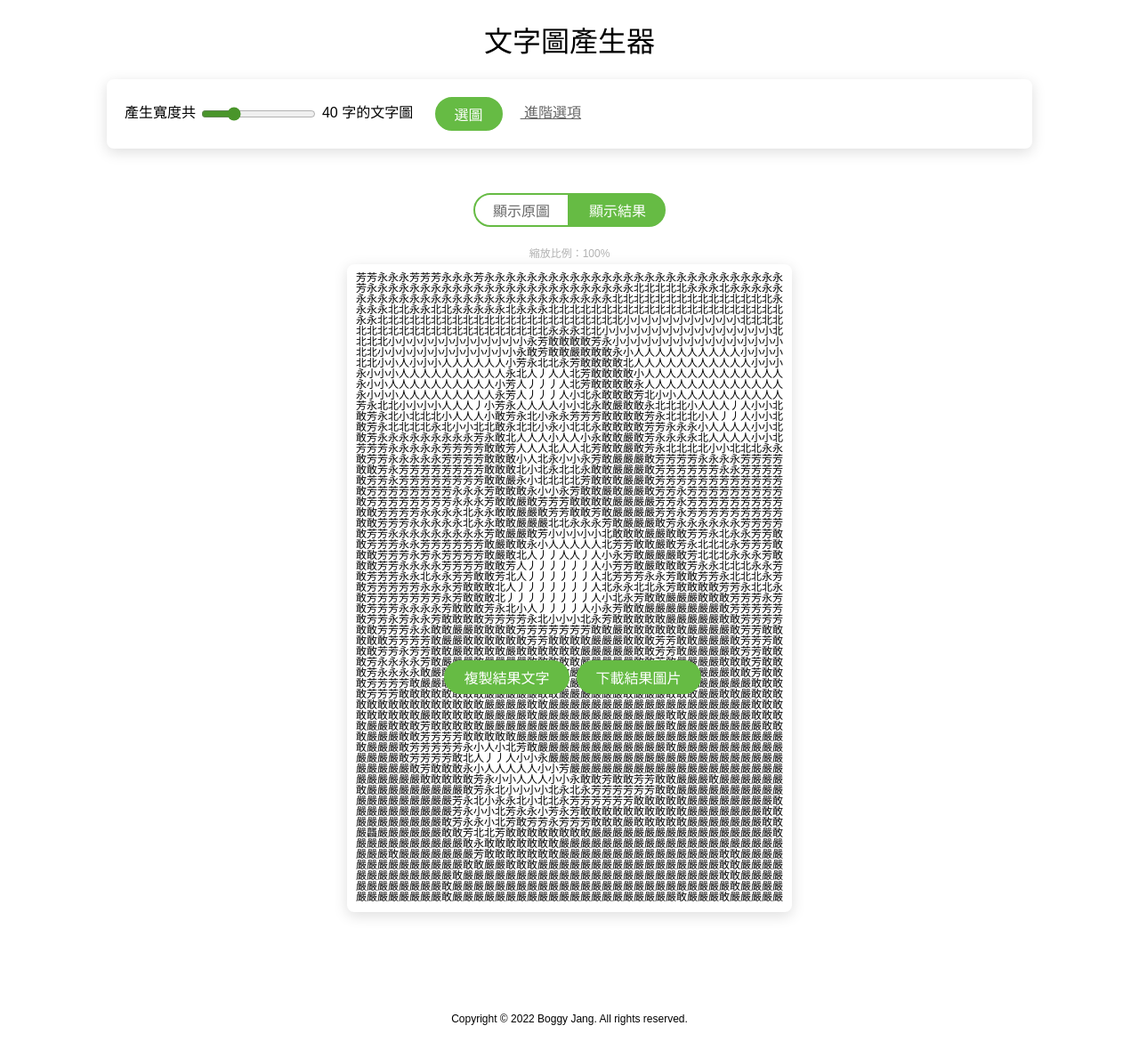
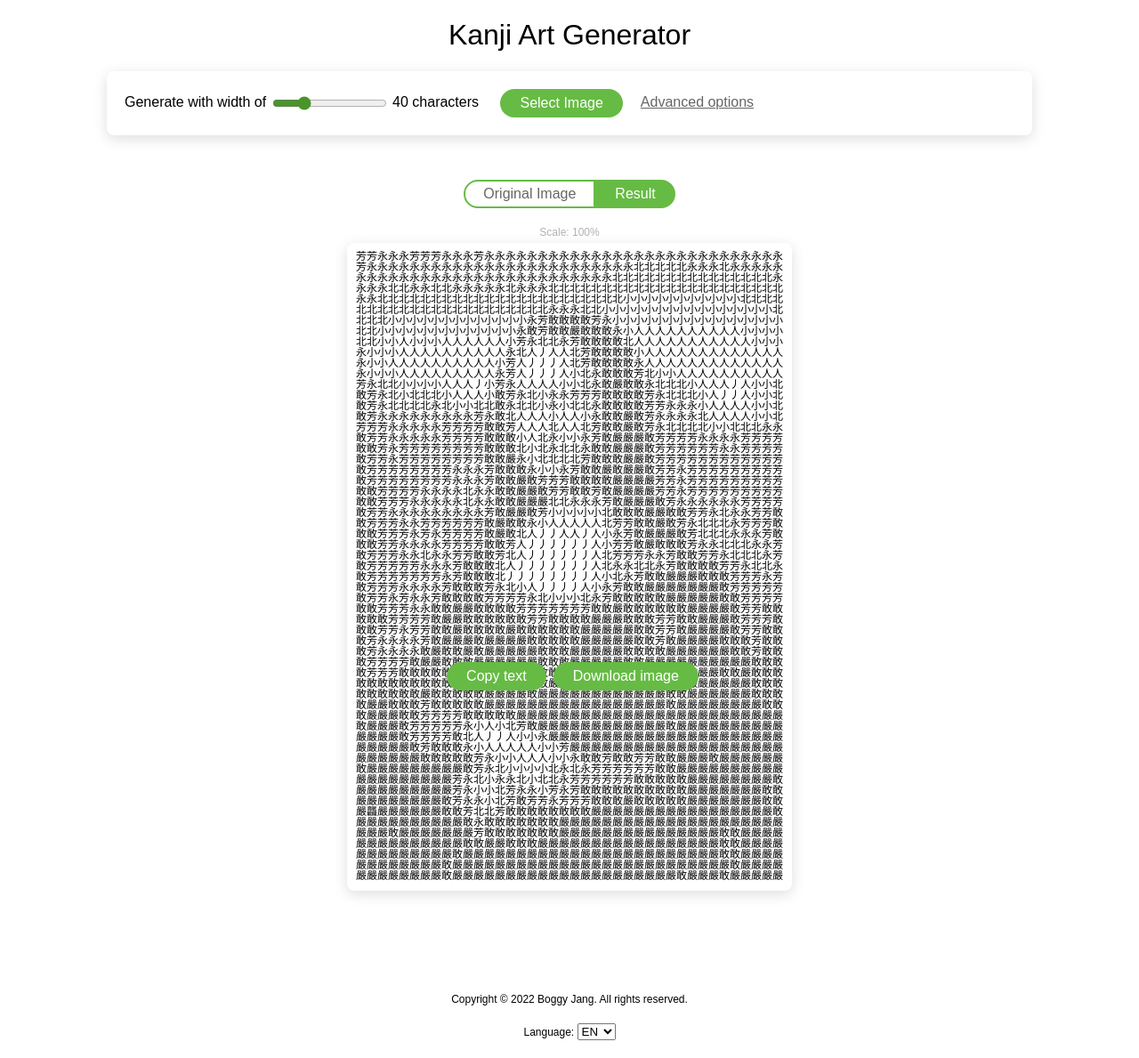
Before and after one commit to boggyjan/asciiart, a Vue app: page / in a window 1280 px wide. Shown: the whole page at 89% size. Built offline with nearby package versions, Linux system fonts and the light colour scheme.

Commit message:
add i18n

```diff
--- a/package.json
+++ b/package.json
@@ -8,7 +8,8 @@
     "lint": "eslint . --ext .vue,.js,.jsx,.cjs,.mjs --fix --ignore-path .gitignore"
   },
   "dependencies": {
-    "vue": "^3.2.36"
+    "vue": "^3.2.36",
+    "vue-i18n": "^9.1.10"
   },
   "devDependencies": {
     "@vitejs/plugin-vue": "^2.3.3",
--- a/src/App.vue
+++ b/src/App.vue
@@ -1,11 +1,11 @@
 <template>
   <div class="kanji-art">
     <header>
-      <h1>文字圖產生器</h1>
+      <h1>{{ $t('kanji_art_generator') }}</h1>
     </header>
 
     <div class="controls">
-      產生寬度共
+      {{ $t('gen_width_letters_total') }}
       <input
         v-model.number="widthTextLength"
         type="range"
@@ -13,13 +13,13 @@
         :max="100"
       >
       {{ widthTextLength }}
-      字的文字圖
+      {{ $t('gen_width_letters_total_2') }}
 
       <button
         type="button"
         @click="$refs.fileInput.click()"
       >
-        選圖
+        {{ $t('select_pic') }}
       </button>
       <a
         v-if="!advancedOptionsVisible"
@@ -27,7 +27,7 @@
         class="advanced-btn"
         @click="advancedOptionsVisible = true"
       >
-        進階選項
+        {{ $t('adv_opts') }}
       </a>
 
       <input
@@ -51,12 +51,12 @@
         class="advanced-options"
       >
         <div class="title">
-          進階選項
+          {{ $t('adv_opts') }}
         </div>
 
         <div class="option-block">
           <div class="option-title">
-            亮度文字列表
+            {{ $t('list_of_light_to_word') }}
           </div>
 
           <div class="options options-grid-5 options-depth-text">
@@ -83,7 +83,7 @@
           class="close-btn"
           @click="advancedOptionsVisible = false"
         >
-          關閉
+          {{ $t('close') }}
         </button>
       </div>
     </div>
@@ -94,18 +94,19 @@
           :class="{ active: showOriginalImage }"
           @click="showOriginalImage = true"
         >
-          顯示原圖
+          {{ $t('show_original_pic') }}
         </button>
         <button
           :class="{ active: !showOriginalImage }"
           @click="showOriginalImage = false"
         >
-          顯示結果
+          {{ $t('show_result') }}
         </button>
       </div>
 
       <div class="preview-scale">
-        縮放比例：{{ Math.floor(previewScale * 100) }}%
+        {{ $t('scale_percentage') }}:
+        {{ Math.floor(previewScale * 100) }}%
       </div>
 
       <div
@@ -130,34 +131,36 @@
           type="button"
           @click="copyResult()"
         >
-          {{ copyBtnText }}
+          {{ copyBtnSuccess ? $t('copy_success') : $t('copy') }}
         </button>
         <button
           type="button"
           @click="downloadResultImage()"
         >
-          {{ downloadBtnText }}
+          {{ downloadBtnSuccess ? $t('download_success') : $t('download') }}
         </button>
       </div>
     </div>
 
     <footer>
       Copyright © {{ new Date().getFullYear() }} Boggy Jang. All rights reserved.
+
+      <div class="lang">
+        Language: <select v-model="$i18n.locale">
+          <option
+            v-for="locale in $i18n.availableLocales"
+            :key="`locale-${locale}`"
+            :value="locale"
+          >
+            {{ locale.toUpperCase() }}
+          </option>
+        </select>
+      </div>
     </footer>
   </div>
 </template>
 
 <script>
-const copyBtnTextType = {
-  normal: '複製結果文字',
-  success: '複製完成！'
-}
-
-const downloadBtnTextType = {
-  normal: '下載結果圖片',
-  success: '下載完成！'
-}
-
 export default {
   data () {
     return {
@@ -170,8 +173,8 @@ export default {
       showOriginalImage: false,
       windowWidth: 320,
 
-      copyBtnText: copyBtnTextType.normal,
-      downloadBtnText: downloadBtnTextType.normal,
+      copyBtnSuccess: false,
+      downloadBtnSuccess: false,
       advancedOptionsVisible: false
     }
   },
@@ -300,9 +303,9 @@ export default {
       this.$refs.resultTextArea.blur()
 
       // btn text
-      this.copyBtnText = copyBtnTextType.success
+      this.copyBtnSuccess = true
       setTimeout(() => {
-        this.copyBtnText = copyBtnTextType.normal
+        this.copyBtnSuccess = false
       }, 2000)
     },
 
@@ -352,9 +355,9 @@ export default {
       }, 'image/jpeg', 0.8)
 
       // btn text
-      this.downloadBtnText = downloadBtnTextType.success
+      this.downloadBtnSuccess = true
       setTimeout(() => {
-        this.downloadBtnText = downloadBtnTextType.normal
+        this.downloadBtnSuccess = false
       }, 2000)
     },
 
@@ -429,6 +432,10 @@ body {
   footer {
     margin-top: 50px;
     font-size: 12px;
+
+    .lang {
+      margin-top: 20px;
+    }
   }
 
   .controls {
@@ -587,7 +594,7 @@ body {
       }
 
       button {
-        margin: 0 4px;
+        margin: 4px;
       }
     }
   }
--- a/src/main.js
+++ b/src/main.js
@@ -1,4 +1,73 @@
 import { createApp } from 'vue'
+import { createI18n } from 'vue-i18n'
+
 import App from './App.vue'
 
-createApp(App).mount('#app')
+const messages = {
+  tw: {
+    kanji_art_generator: '文字圖產生器',
+    gen_width_letters_total: '產生寬度共',
+    gen_width_letters_total_2: '字的文字圖',
+    select_pic: '選圖',
+    adv_opts: '進階選項',
+    list_of_light_to_word: '亮度文字列表',
+    close: '關閉',
+    show_original_pic: '顯示原圖',
+    show_result: '顯示結果',
+    scale_percentage: '縮放比例',
+    copy: '複製結果文字',
+    copy_success: '複製完成！',
+    download: '下載結果圖片',
+    download_success: '下載完成！'
+  },
+  en: {
+    kanji_art_generator: 'Kanji Art Generator',
+    gen_width_letters_total: 'Generate with width of',
+    gen_width_letters_total_2: 'characters',
+    select_pic: 'Select Image',
+    adv_opts: 'Advanced options',
+    list_of_light_to_word: 'Luminance text list',
+    close: 'Close',
+    show_original_pic: 'Original Image',
+    show_result: 'Result',
+    scale_percentage: 'Scale',
+    copy: 'Copy text',
+    copy_success: 'Copy complete!',
+    download: 'Download image',
+    download_success: 'Download complete!'
+  },
+  jp: {
+    kanji_art_generator: '漢字アスキーアート生成',
+    gen_width_letters_total: '幅',
+    gen_width_letters_total_2: '文字のテキストマップを生成',
+    select_pic: '画像の選択',
+    adv_opts: '高度なオプション',
+    list_of_light_to_word: '輝度テキストリスト',
+    close: '閉じる',
+    show_original_pic: '元の画像を表示',
+    show_result: '結果を表示',
+    scale_percentage: 'スケーリング割合',
+    copy: 'テキストをコピー',
+    copy_success: 'コピー完成！',
+    download: '結果の画像をダウンロード',
+    download_success: 'ダウンロード完成！'
+  }
+}
+
+let locale
+
+if (navigator.language === 'ja') {
+  locale = 'jp'
+} else if (navigator.language.search('zh') > -1) {
+  locale = 'tw'
+} else {
+  locale = 'en'
+}
+
+const i18n = createI18n({
+  locale,
+  fallbackLocale: 'tw',
+  messages
+})
+
+createApp(App).use(i18n).mount('#app')
```
Also changed, not shown: 6 other files (tests, documents, lock files or other folders).
